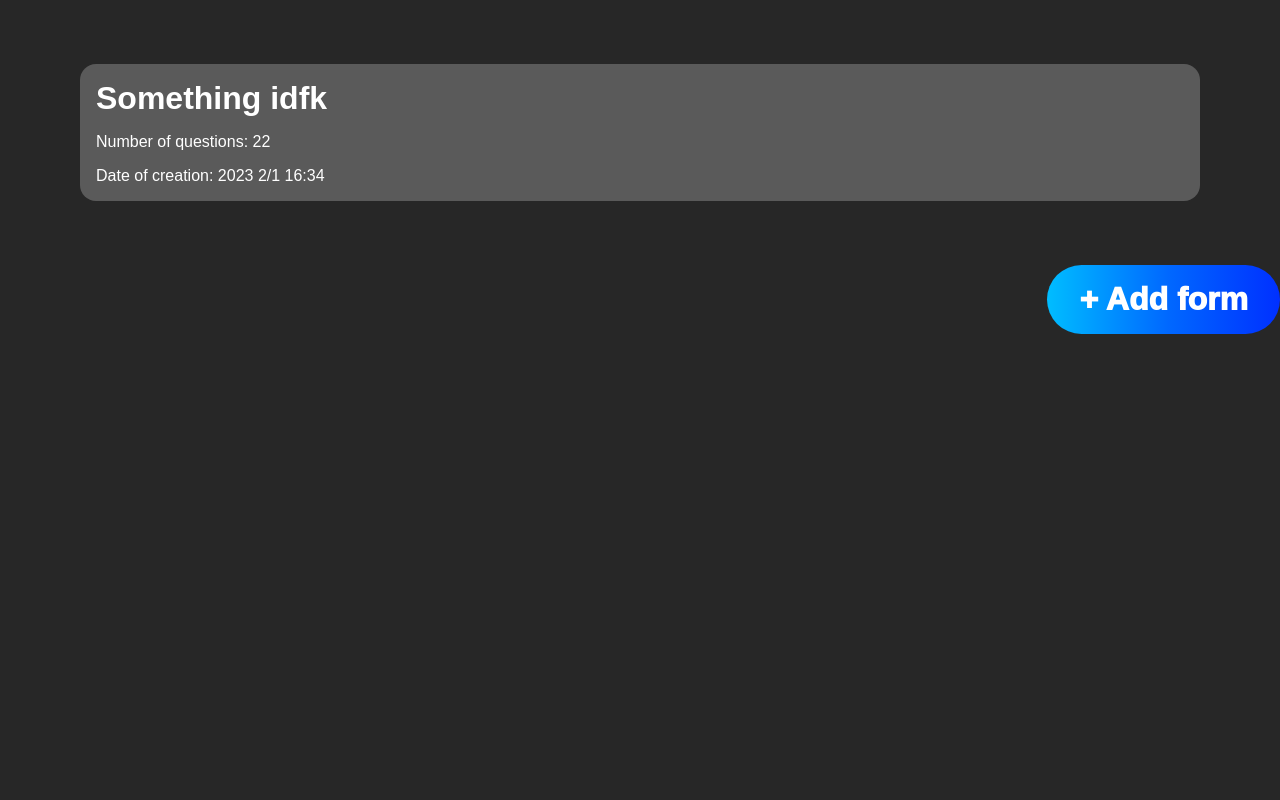
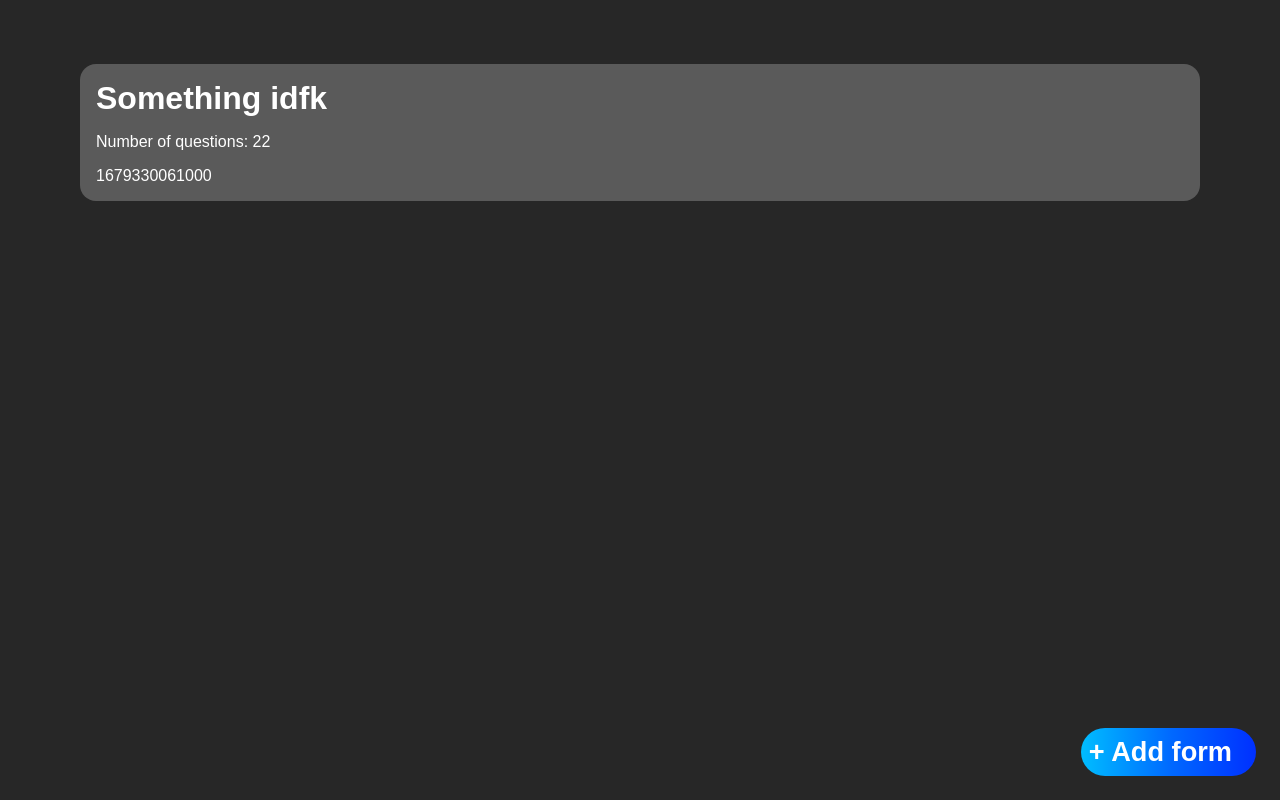
Before and after one commit to Hexy32/React-form, a React (Vite) app: page / in a window 1280 px wide. Built offline with nearby package versions, Linux system fonts and the light colour scheme.

Commit message:
quick progress

```diff
--- a/src/App.tsx
+++ b/src/App.tsx
@@ -2,6 +2,7 @@ import './App.css'
 
 import CustomForm, { FormsType } from './components/Questions'
 import NewForm from './components/NewForm'
+import { useState } from 'react'
 
 function App() {
 	const forms: FormsType[] = [
@@ -10,70 +11,21 @@ function App() {
 			numberOfQuestions: '22',
 			dateCreated: `${Date.now()}`,
 		},
-		// {
-		// 	question: 'nrejhntuihtruiyt?',
-		// 	answer: {
-		// 		text_answer: true,
-		// 	},
-		// 	required: false,
-		// 	key: `${Date.now()}`,
-		// },
-		// {
-		// 	question: 'Are you there?',
-		// 	answer: {
-		// 		checkbox_answer: true,
-		// 	},
-		// 	required: false,
-		// 	key: `${Date.now()}`,
-		// },
-		// {
-		// 	question: 'Are you anywhere?',
-		// 	answer: {
-		// 		text_answer: true,
-		// 	},
-		// 	required: true,
-		// 	key: `${Date.now()}`,
-		// },
-		// {
-		// 	question: 'test4',
-		// 	answer: {
-		// 		text_answer: true,
-		// 	},
-		// 	required: true,
-		// 	key: `${Date.now()}`,
-		// },
-		// {
-		// 	question: 'test5',
-		// 	answer: {
-		// 		text_answer: true,
-		// 	},
-		// 	required: false,
-		// 	key: `${Date.now()}`,
-		// },
-		// {
-		// 	question: 'test6',
-		// 	answer: {
-		// 		checkbox_answer: true,
-		// 	},
-		// 	required: true,
-		// 	key: `${Date.now()}`,
-		// },
-		// {
-		// 	question: 'test7',
-		// 	answer: {
-		// 		text_answer: true,
-		// 	},
-		// 	required: false,
-		// 	key: `${Date.now()}`,
-		// },
 	]
+
+	const [formData, setFormData] = useState(forms)
+
+	console.log(formData)
 
 	return (
 		<>
 			<main className='wrapper'>
-				<CustomForm forms={forms} />
+				<CustomForm forms={formData} />
 			</main>
-			<NewForm forms={forms} />
+			<NewForm
+				forms={forms}
+				setFormData={setFormData}
+			/>
 		</>
 	)
 }
--- a/src/components/NewForm.tsx
+++ b/src/components/NewForm.tsx
@@ -1,7 +1,23 @@
 import { FormProps } from './Questions'
 import styles from './styles/NewForm.module.css'
 
-export default function NewForm({ forms }: FormProps) {
+export default function NewForm({ forms, setFormData }: FormProps) {
+	const TIME = new Date()
+
+	const newFormObject = {
+		formName: 'test',
+		numberOfQuestions: '10',
+		dateCreated: `Date of creation:
+		${TIME.getFullYear()}
+		${TIME.getMonth()}/${TIME.getDay()}
+		${TIME.getHours()}:${TIME.getMinutes()}
+	`,
+	}
+
+	const newFormFunc = () => {
+		setFormData(forms.push(newFormObject))
+	}
+
 	return (
 		<button
 			className={styles.new_form_btn}
@@ -10,7 +26,3 @@ export default function NewForm({ forms }: FormProps) {
 		</button>
 	)
 }
-
-function newFormFunc() {
-	console.log('test')
-}
--- a/src/components/Questions.tsx
+++ b/src/components/Questions.tsx
@@ -1,21 +1,31 @@
 import styles from './styles/Questions.module.css'
 
 export default function CustomForm({ forms }: FormProps) {
-	const TIME = new Date()
+	let a = 0
+	console.log(a)
+	a += 1
 
 	return (
 		<form className={styles.wrapper}>
-			{forms.map((form) => (
-				<div className={styles.questioncontainer}>
-					<h2 className={styles.question}>{form.formName}</h2>
-					<p className={styles.number_of_questions}>
+			{forms.map((form, i) => (
+				<div
+					key={i}
+					className={styles.questioncontainer}>
+					<h2
+						key={i}
+						className={styles.question}>
+						{form.formName}
+					</h2>
+					<p
+						key={i}
+						className={styles.number_of_questions}>
 						{`Number of questions: ${form.numberOfQuestions}`}
 					</p>
-					<p className={styles.date_created}>{`Date of creation:
-						${TIME.getFullYear()}
-						${TIME.getMonth()}/${TIME.getDay()}
-						${TIME.getHours()}:${TIME.getMinutes()}
-						`}</p>
+					<p
+						key={i}
+						className={styles.date_created}>
+						{form.dateCreated}
+					</p>
 				</div>
 			))}
 		</form>
@@ -24,6 +34,8 @@ export default function CustomForm({ forms }: FormProps) {
 
 export interface FormProps {
 	forms: FormsType[]
+	formData?: string
+	setFormData?: any
 }
 
 export type FormsType = {
--- a/src/components/styles/NewForm.module.css
+++ b/src/components/styles/NewForm.module.css
@@ -1,18 +1,20 @@
 .new_form_btn {
-  padding: 1rem 2rem;
+  position: fixed;
+  bottom: 1.5rem;
+  right: 1.5rem;
+
+  border-radius: 100vh;
+  border: none;
+  padding: 0.5rem;
+  padding-right: 1.5rem;
+
+  font-size: 1.7rem;
+  font-weight: 900;
+  color: white;
 
   display: flex;
-
-  font-size: 2rem;
-  font-weight: 1000;
-  font-family: Arial, Helvetica, sans-serif;
-  color: white;
-
-  float: right;
-
-  border-radius: 100vh;
-
-  border: none;
+  align-items: center;
+  gap: 1rem;
 
   cursor: pointer;
 
```
